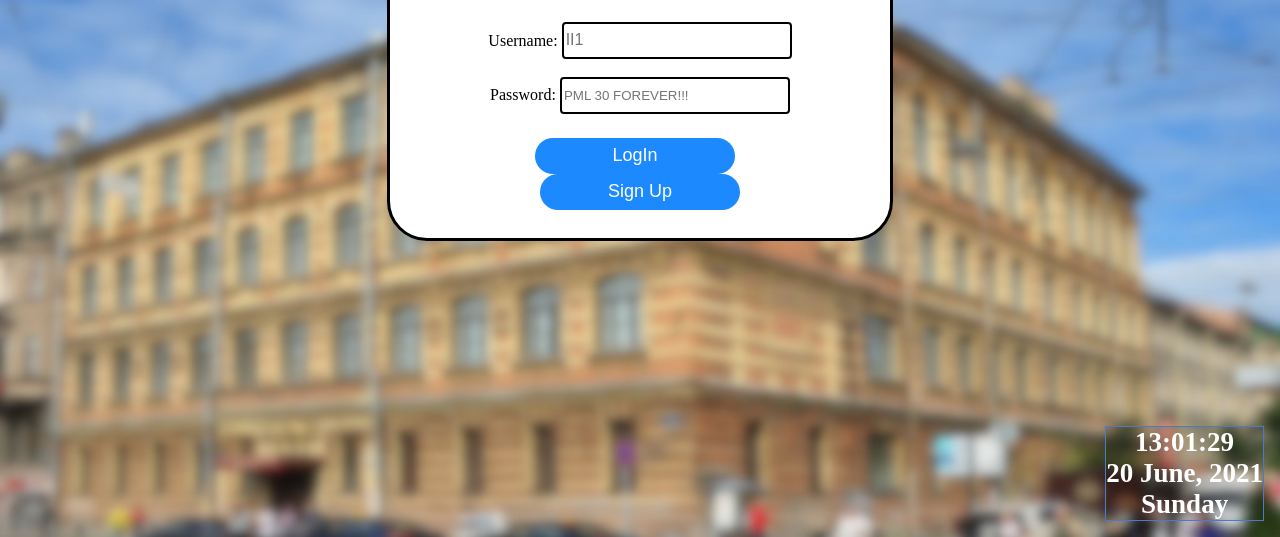
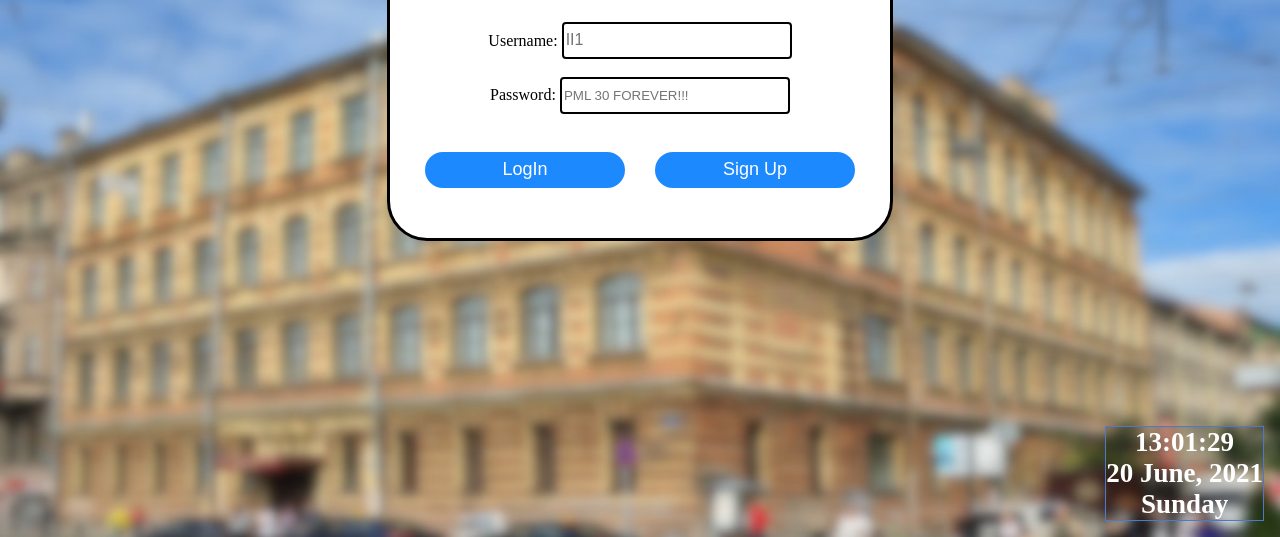
Before and after one commit to olymppml30/olymppml30.github.io, a website: page index.html in a window 1280 px wide. Shown: the part 263-800 px from the top of the page. Drawn offline with nearby package versions, Linux system fonts and the light colour scheme.

Commit message:
Fix error with buttons position

```diff
--- a/styles.css
+++ b/styles.css
@@ -5,6 +5,7 @@ body {
 }
 
 .foreground {
+  position: relative;
     text-align: center;
     margin: auto;
     width: 500px;
@@ -56,6 +57,9 @@ body {
     overflow: auto;
   }
 #login {
+  margin-top: 20px;
+  left: 35px;
+  position: absolute;
     width: 200px;
     height: 36px;
     border-radius: 18px;
@@ -66,8 +70,6 @@ body {
     font-weight: 300;
     cursor: pointer;
     transition: all .1s ease-in-out;
-    margin-top: 6px;
-    margin-right: 10px;
   }
 
   #login:hover {
@@ -77,6 +79,10 @@ body {
   }
 
   #signup {
+    position: absolute;
+    margin-top: 20px;
+    right: 35px;
+
     width: 200px;
     height: 36px;
     border-radius: 18px;
```
